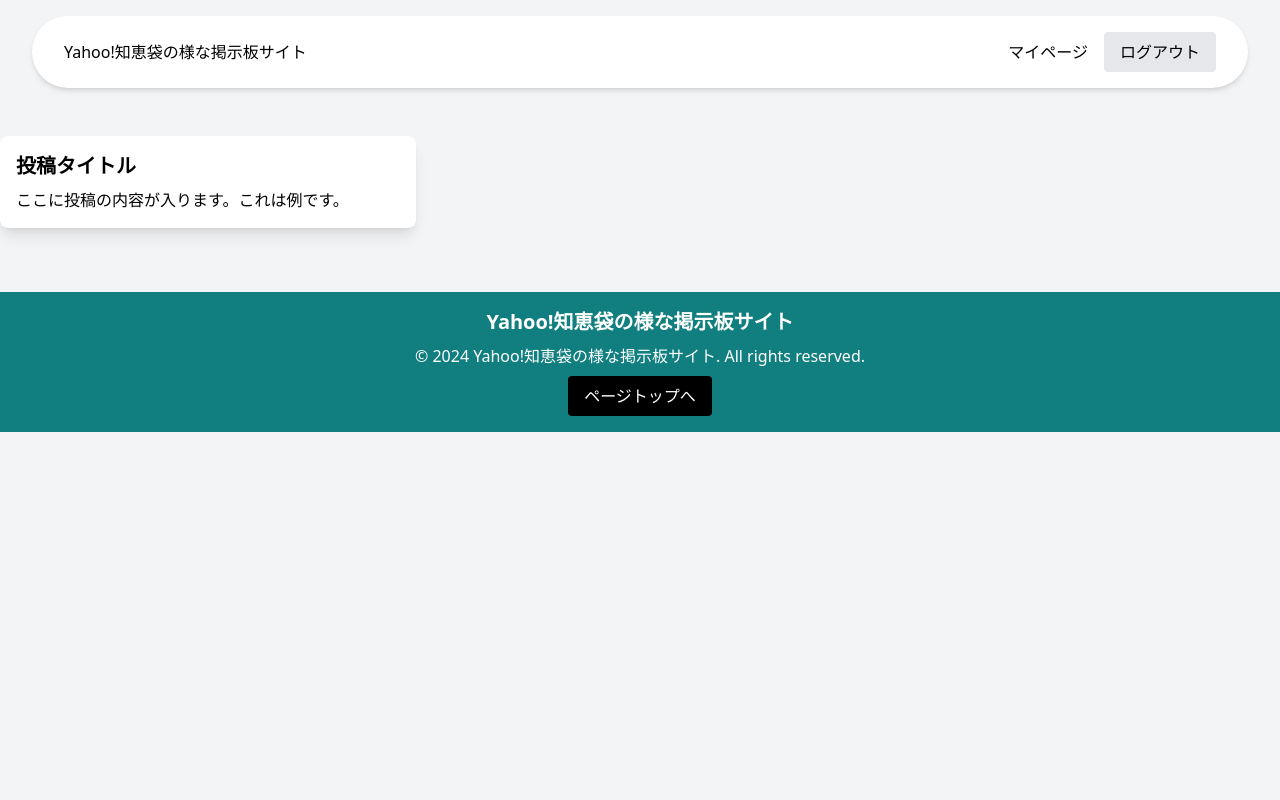
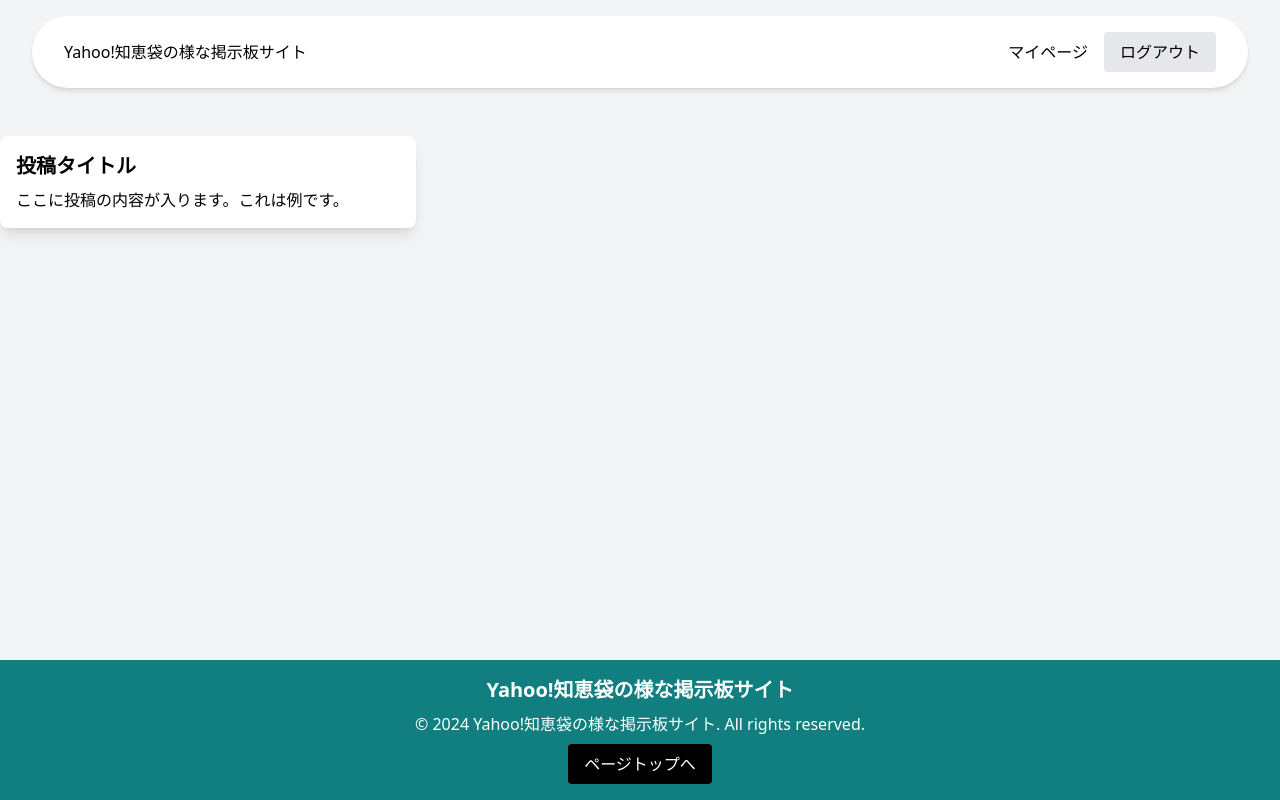
Before and after one commit to seisuke-iwamoto/original-forum, a PHP site: page /questions/index.php in a window 1280 px wide. Run offline with PHP 8.4, Linux system fonts and the light colour scheme; the visitor is signed in with stand-in values (Sample User, id 1); data that the repository does not hold is empty.

Commit message:
CSS更新

```diff
--- a/assets/css/style.css
+++ b/assets/css/style.css
@@ -664,6 +664,10 @@ video {
   height: 100%;
 }
 
+.min-h-screen {
+  min-height: 100vh;
+}
+
 .w-full {
   width: 100%;
 }
@@ -713,6 +717,10 @@ video {
 
 .grid-cols-1 {
   grid-template-columns: repeat(1, minmax(0, 1fr));
+}
+
+.grid-rows-\[auto_1fr_auto\] {
+  grid-template-rows: auto 1fr auto;
 }
 
 .flex-col {
@@ -1017,6 +1025,10 @@ video {
   color: rgb(253 159 77 / var(--tw-text-opacity));
 }
 
+.hover\:underline:hover {
+  text-decoration-line: underline;
+}
+
 .hover\:opacity-70:hover {
   opacity: 0.7;
 }
```
